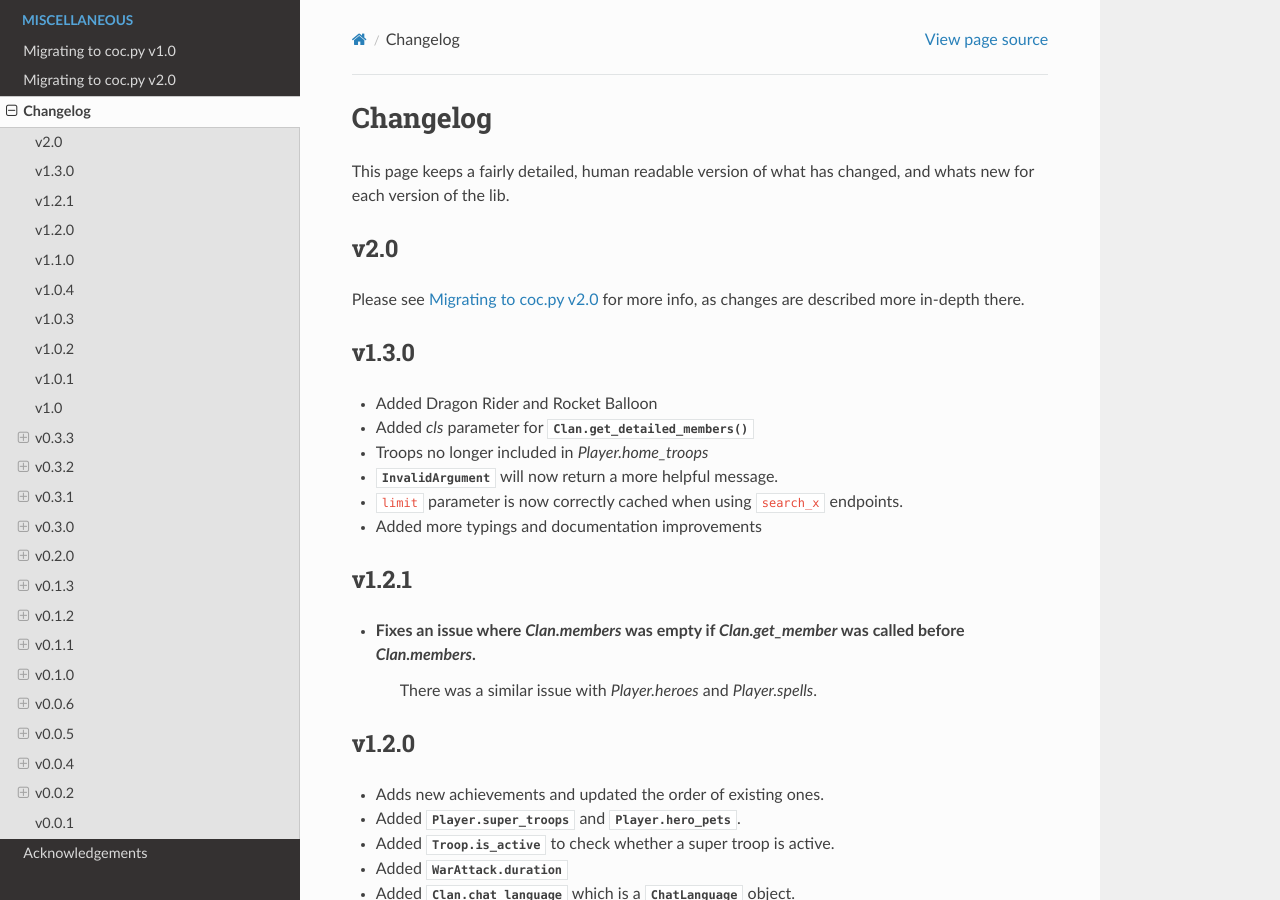
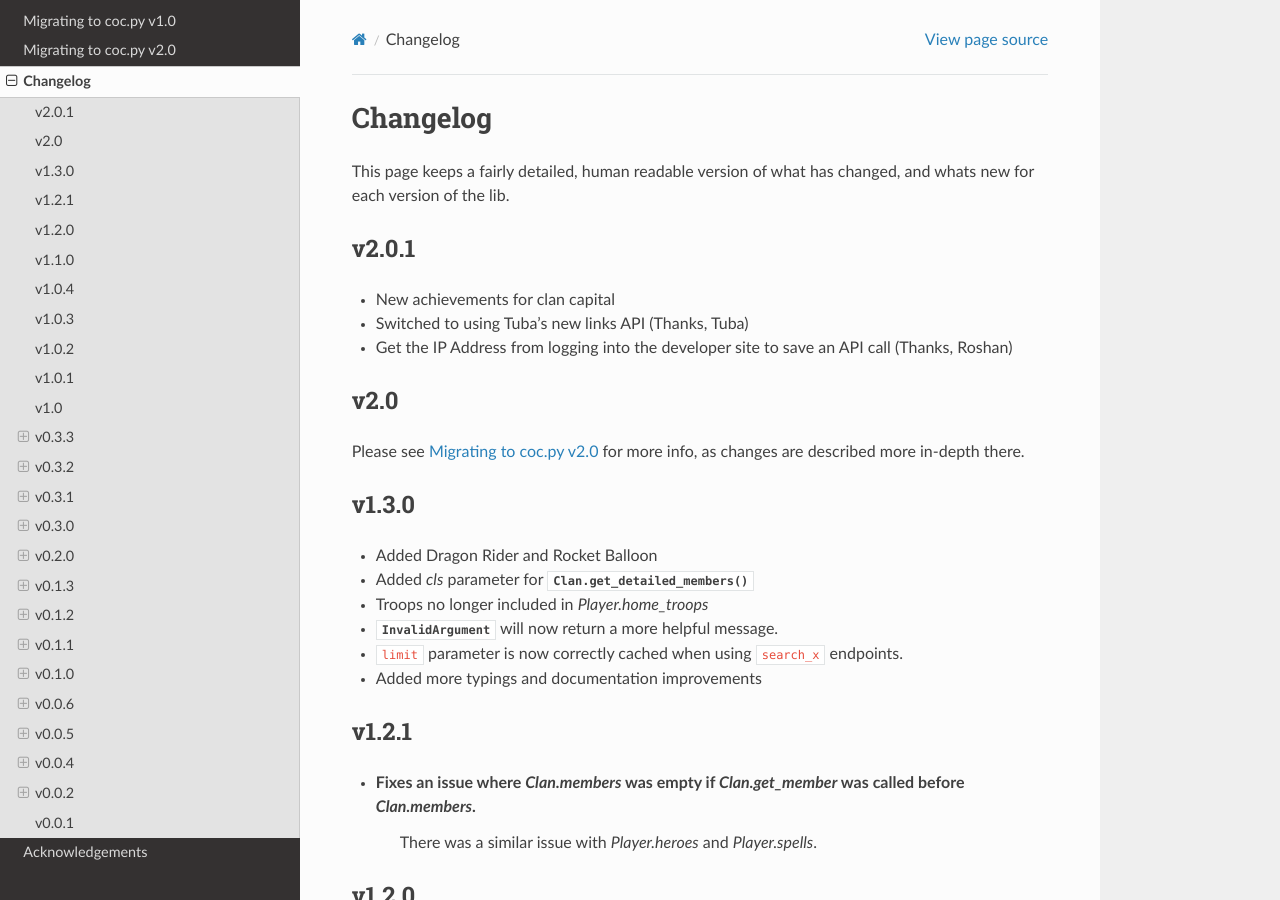
Before and after one commit to mathsman5133/coc.py, a Sphinx documentation site: the page built from docs/miscellaneous/changelog.rst, in a window 1280 px wide and 900 px high. Built offline with Sphinx 7.4.7 and the Read the Docs theme 2.0.0, drawn with Linux system fonts in a browser that asks for light colours; pages that are not in the unit, such as notebooks, are missing from menus.

Commit message:
Upgrade to v2.0.1

```diff
--- a/coc/__init__.py
+++ b/coc/__init__.py
@@ -22,7 +22,7 @@ OUT OF OR IN CONNECTION WITH THE SOFTWARE OR THE USE OR OTHER DEALINGS IN THE
 SOFTWARE.
 """
 
-__version__ = "2.0.0"
+__version__ = "2.0.1"
 
 from .abc import BasePlayer, BaseClan
 from .clans import RankedClan, Clan
--- a/docs/miscellaneous/changelog.rst
+++ b/docs/miscellaneous/changelog.rst
@@ -6,6 +6,15 @@ Changelog
 ===========
 This page keeps a fairly detailed, human readable version
 of what has changed, and whats new for each version of the lib.
+
+v2.0.1
+------
+- New achievements for clan capital
+
+- Switched to using Tuba's new links API (Thanks, Tuba)
+
+- Get the IP Address from logging into the developer site to save an API call (Thanks, Roshan)
+
 
 v2.0
 -----
--- a/setup.py
+++ b/setup.py
@@ -7,7 +7,7 @@ REQUIREMENTS = []
 with open(os.path.join(os.getcwd(), "requirements.txt")) as f:
     REQUIREMENTS = f.read().splitlines()
 
-VERSION = "2.0.0"
+VERSION = "2.0.1"
 if "a" in VERSION:
     VERSION += "+" + subprocess.check_output(["git", "rev-parse", "--short", "HEAD"]).decode("utf-8").strip()
 
```
